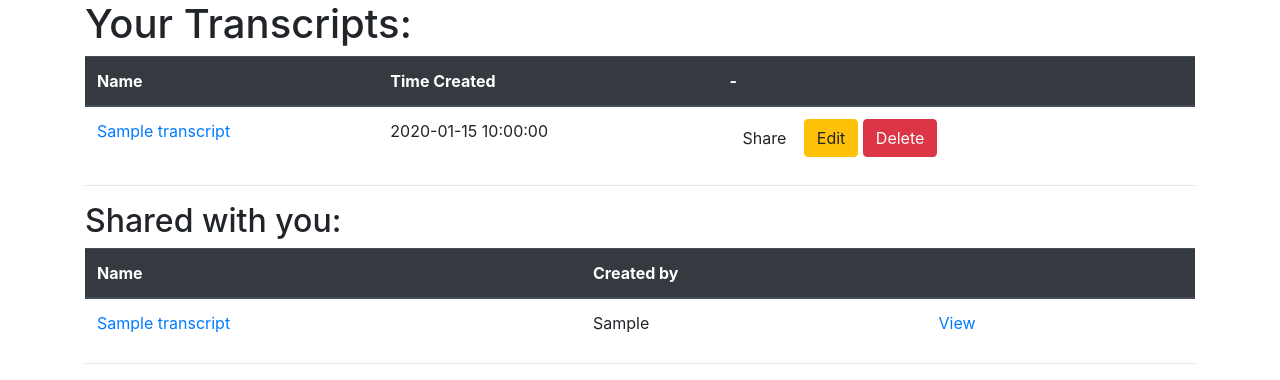
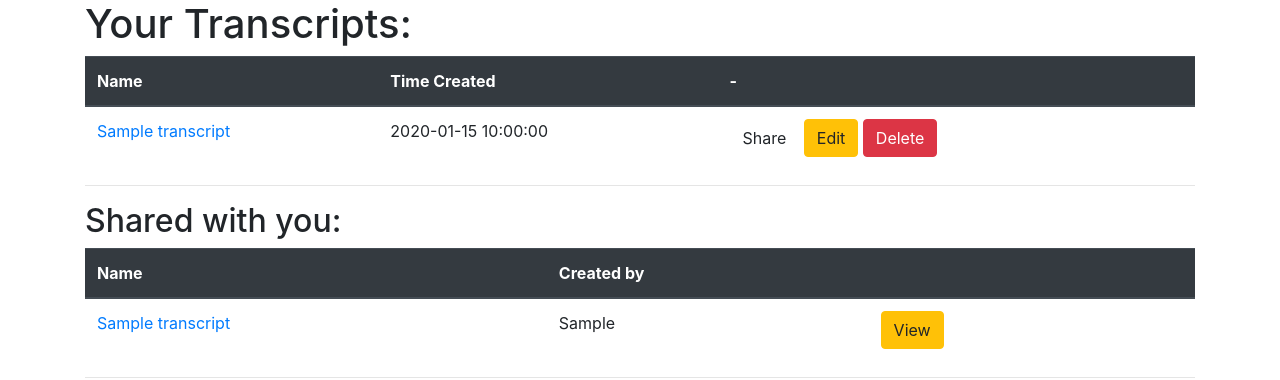
Before and after one commit to sjq-sohjunqi/Speech2Text, a Flask app: page /list_transcripts in a window 1280 px wide. Shown: the part 56-436 px from the top of the page. Run offline with Flask 2, Linux system fonts and the light colour scheme; the visitor is signed in with stand-in values (Sample User, id 1); tables that the repository leaves empty hold one stand-in row (values such as "Sample post"); some libraries are stand-ins or nearby versions.

Commit message:
changed color for edit buttons under share user and share group

```diff
--- a/S2T/templates/transcripts.html
+++ b/S2T/templates/transcripts.html
@@ -39,10 +39,10 @@
 				<td><a href="{{ url_for('download', owner=tran.owner, filename=tran.name) }}">{{ tran.name }}</a></td>
 				<td>{{ tran.owner }}</td>
 				{% if tran.permission == 'RW' %}
-					<td><a href="{{ url_for('edit', owner=tran.owner, old_filename=tran.name) }}">Edit</a></td>
-					<td><a href="{{ url_for('delete', owner=tran.owner, filename=tran.name) }}">Delete</a></td>
+					<td><a href="{{ url_for('edit', owner=tran.owner, old_filename=tran.name) }}" class="btn btn-warning" role="button">Edit</a></td>
+					<td><a href="{{ url_for('delete', owner=tran.owner, filename=tran.name) }}" class="btn btn-danger" role="button">Delete</a></td>
 				{% else %}
-					<td><a href="{{ url_for('view', owner=tran.owner, filename=tran.name) }}">View</a></td>
+					<td><a href="{{ url_for('view', owner=tran.owner, filename=tran.name) }}" class="btn btn-warning" role="button">View</a></td>
 				{% endif %}
 			</tr>
 		{% endfor %}
@@ -63,10 +63,10 @@
 				<td><a href="{{ url_for('download', owner=tran.owner, filename=tran.name) }}">{{ tran.name }}</a></td>
 				<td>{{ tran.owner }}</a></td>
 				{% if tran.permission == 'RW' %}
-					<td><a href="{{ url_for('edit', owner=tran.owner, old_filename=tran.name) }}">Edit</a></td>
-					<td><a href="{{ url_for('delete', owner=tran.owner, filename=tran.name) }}">Delete</a></td>
+					<td><a href="{{ url_for('edit', owner=tran.owner, old_filename=tran.name) }}" class="btn btn-warning" role="button">Edit</a></td>
+					<td><a href="{{ url_for('delete', owner=tran.owner, filename=tran.name) }}" class="btn btn-danger" role="button">Delete</a></td>
 				{% else %}
-					<td><a href="{{ url_for('view', owner=tran.owner, filename=tran.name) }}">View</a></td>
+					<td><a href="{{ url_for('view', owner=tran.owner, filename=tran.name) }}" class="btn btn-warning" role="button">View</a></td>
 				{% endif %}
 			</tr>
 		{% endfor %}
```
Also changed, not shown: 1 other file.
